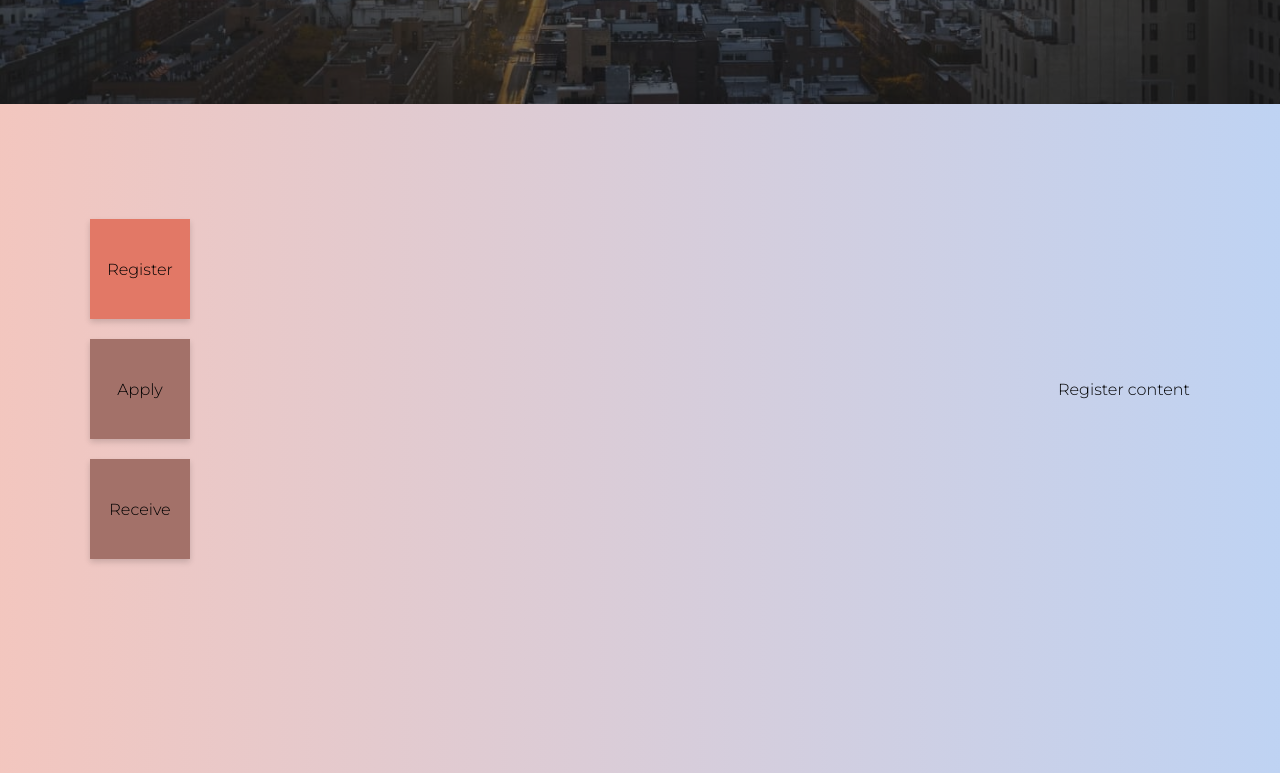
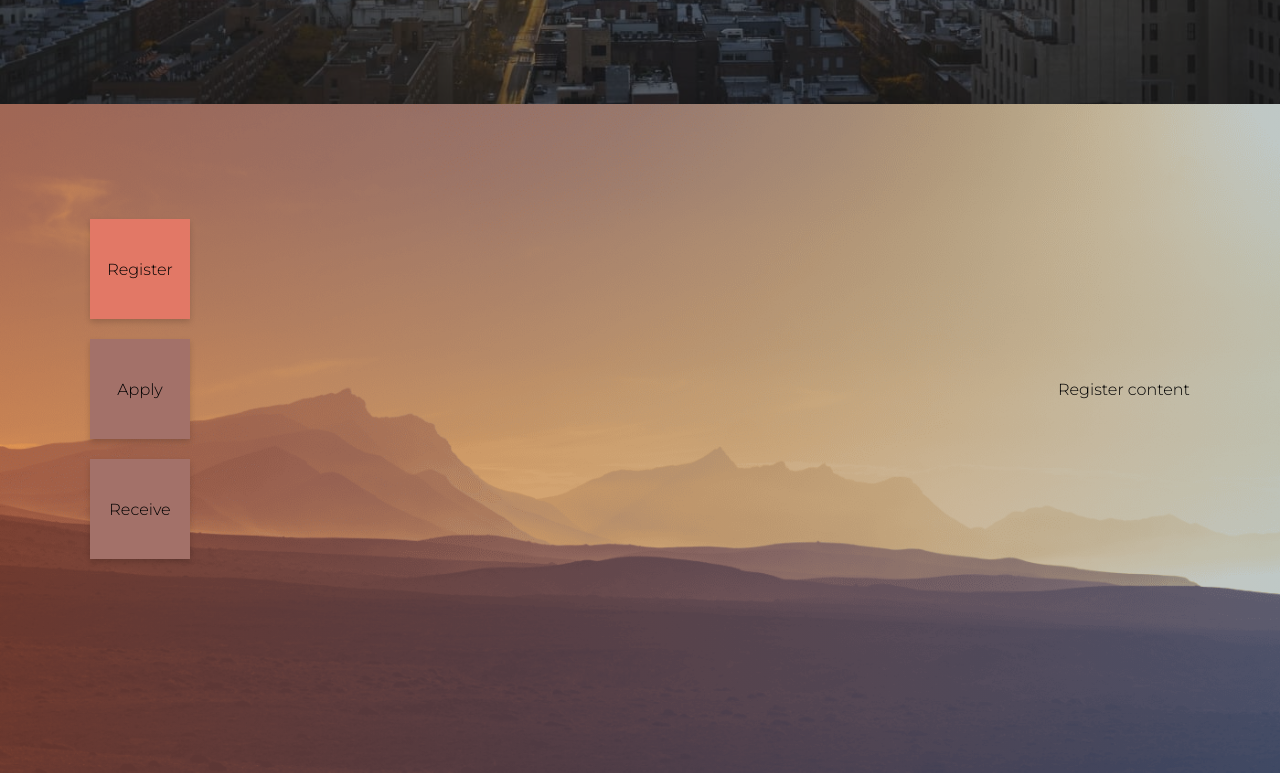
Before and after one commit to karolisjon/finalinis-atsiskaitymas, a website: page index.html in a window 1280 px wide. Shown: the part 607-1380 px from the top of the page. Drawn offline with nearby package versions, Linux system fonts and the light colour scheme; the site is published under a folder, as on GitHub Pages, so addresses that start at the root find nothing; no server answers.

Commit message:
pirmadienis v6

```diff
--- a/css/src/about.scss
+++ b/css/src/about.scss
@@ -2,7 +2,7 @@
     position: relative;
     padding: 115px 0;
     height: 100vh;
-    background-image: url("/images/about.png");
+    background-image: url("../images/about.png");
     background-size: cover;
     background-position: center center;
 
```
Also changed, not shown: css/style.css.
